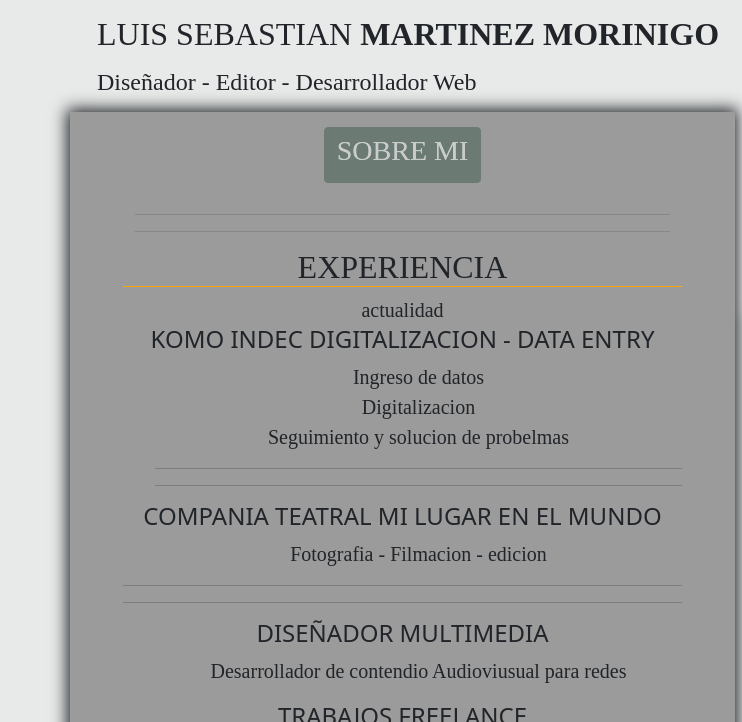
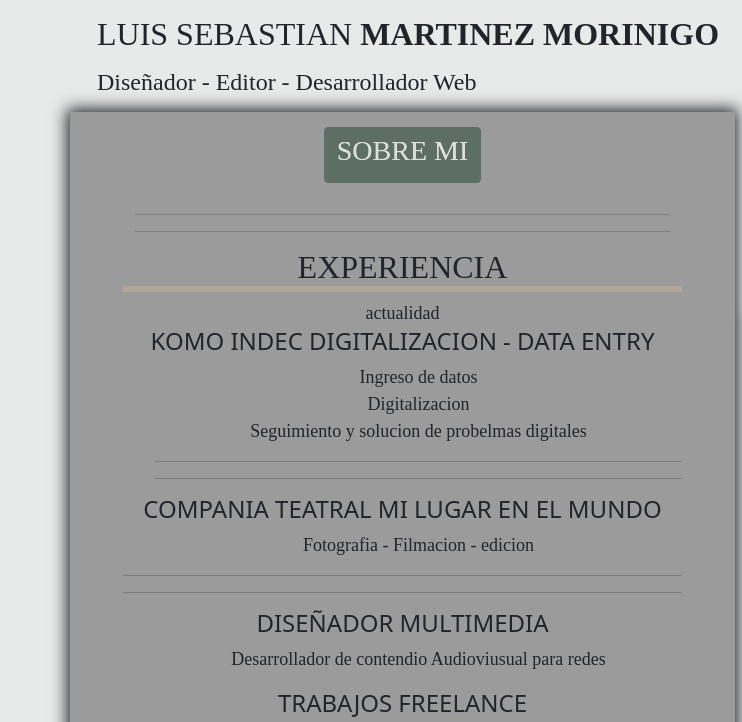
Before and after one commit to LuisMistic/frontendluism, a plain HTML site: page index.html in a window 1280 px wide. Shown: the top 722 px of the page, 0-742 px from the left. Drawn offline with nearby package versions, Linux system fonts and the light colour scheme.

Commit message:
detalels texts

```diff
--- a/estilos.css
+++ b/estilos.css
@@ -39,7 +39,8 @@ img::after {
 
 h2 {
   font-family: roboto bold;
-  border-bottom: solid 1.5px orange;
+  border-bottom: solid 6.5px rgb(176, 167, 153) ;
+
 }
 
 .datosDeContacto {
@@ -51,7 +52,7 @@ h2 {
 
 p {
   text-align: center;
-  font-size: 20px;
+  font-size: 18px;
   font-family: roboto bold;
   margin: 0 !important;
 }
@@ -71,7 +72,19 @@ li {
 
 .mi {
 
-  filter: brightness(90%)  contrast(170%) grayscale(80%) hue-rotate(10deg) invert(8%) opacity(60%) saturate(120%) sepia(0%);
 
 
+  filter: brightness(90%)  contrast(170%) grayscale(80%) hue-rotate(10deg) invert(8%) opacity(80%) saturate(120%) sepia(6%);
+
+  }
+
+
+@keyframes fade-inout{
+  0%{ opacity: 0;}
+  100%{ opacity:100;}
 }
+.fade-in-fade-out{
+
+ animation: fade-inout 5s;
+
+}
--- a/index.html
+++ b/index.html
@@ -45,10 +45,11 @@
           <div class="col-10 mi" >
 
 
-    <button type="button"class="btn btn-success mov animate__bounceIn" id="boton"> <h3>SOBRE MI</h3> </button>
-             <p id="sobremi">  </p>
+        <button type="button"class="btn btn-success mov animate__bounceIn" id="boton"> <h3 >SOBRE MI</h3> </button>
+             <p  id="sobremi" class="fade-in-fade-out">
+               </p>
 
-    <script src="function.js"></script>
+        <script src="function.js"></script>
 
             <hr />
             <hr />
@@ -56,8 +57,9 @@
           <!-- seccion 2 experiencias -->
           <div>
             <h2>EXPERIENCIA</h2>
-            <p>actualidad</p>
+
             <div>
+              <p>actualidad</p>
               <h4>KOMO INDEC DIGITALIZACION - DATA ENTRY</h4>
               <ul>
                 <li>
@@ -67,7 +69,7 @@
                   <p>Digitalizacion</p>
                 </li>
                 <li>
-                  <p>Seguimiento y solucion de probelmas</p>
+                  <p>Seguimiento y solucion de probelmas digitales</p>
                   <hr />
                   <hr />
                 </li>
```
